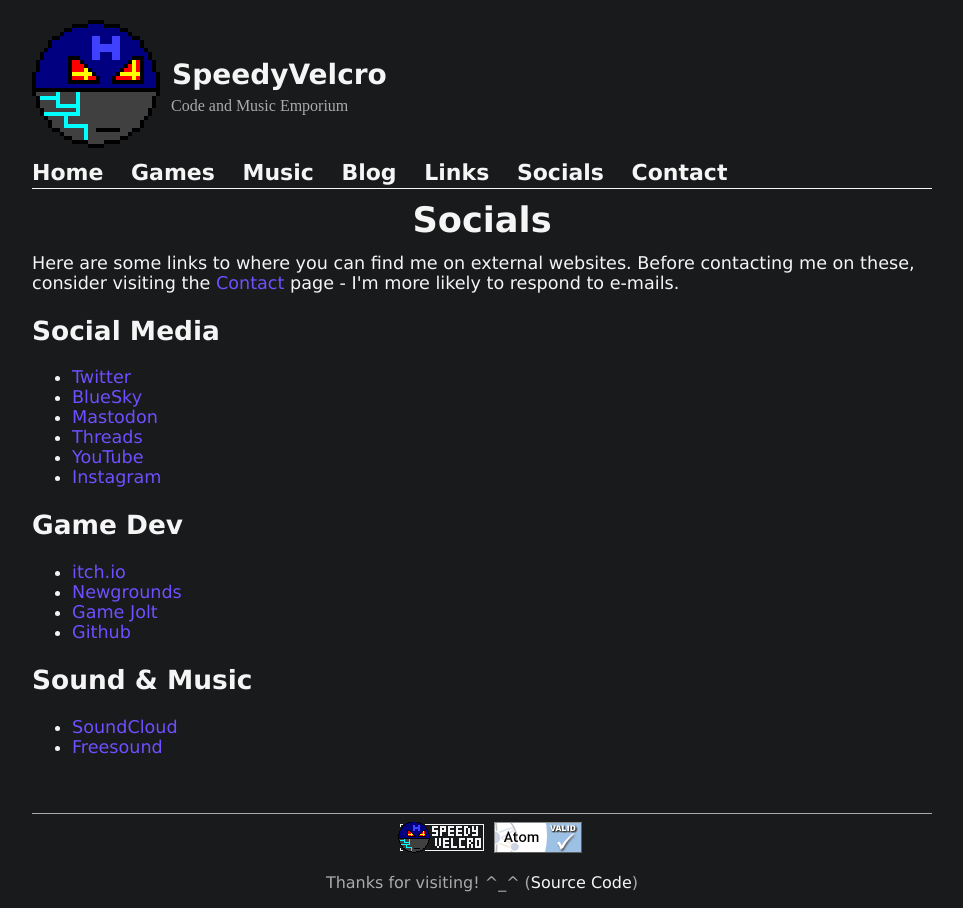
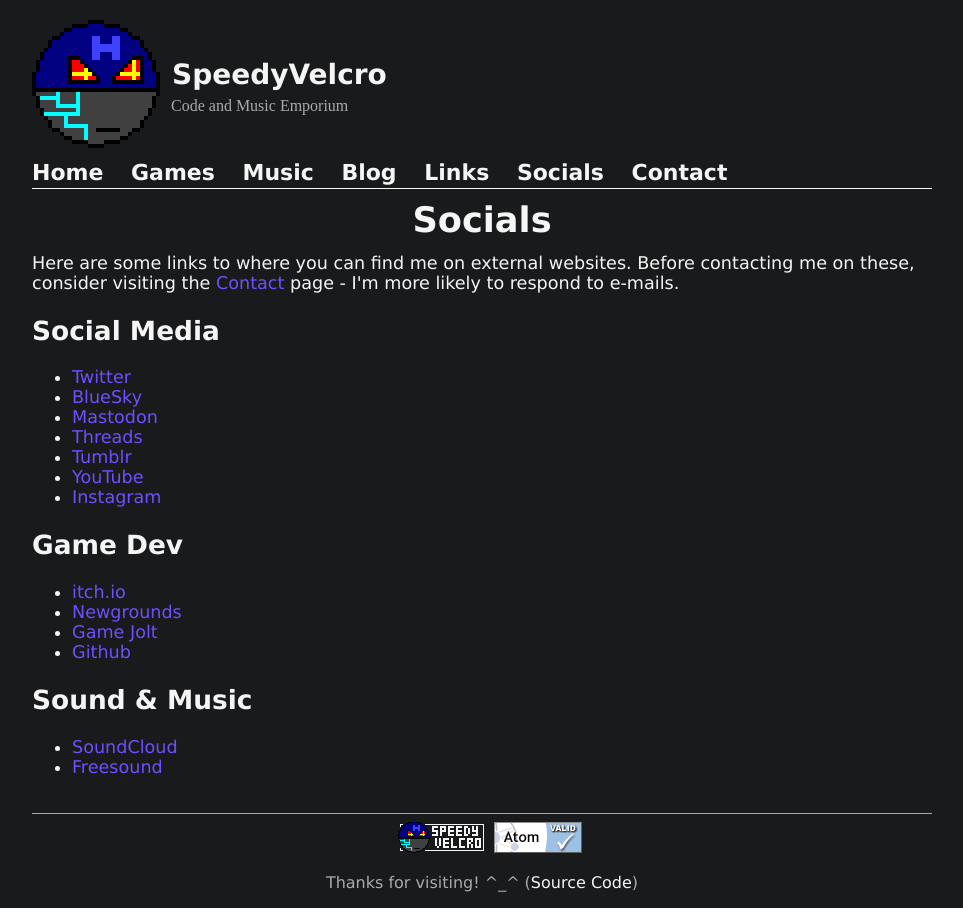
Before and after one commit to SpeedyVelcro/SpeedyVelcro.github.io, a Jekyll site: the page built from social/index.html, in a window 1280 px wide. Shown: the whole page, without its empty margins (158-1121 px from the left). Built offline with Jekyll 4.4.1, drawn with Linux system fonts in a browser that asks for light colours.

Commit message:
Add tumblr link to socials

```diff
--- a/social/index.html
+++ b/social/index.html
@@ -10,6 +10,7 @@
 	<li><a href="https://bsky.app/profile/speedyvelcro.bsky.social" target="_blank" rel="noopener noreferrer">BlueSky</a></li>
 	<li><a href="https://mastodon.social/@SpeedyVelcro" target="_blank" rel="noopener noreferrer">Mastodon</a></li>
 	<li><a href="https://www.threads.com/@speedyvelcro" target="_blank" rel="noopener noreferrer">Threads</a></li>
+	<li><a href="https://www.tumblr.com/blog/speedyvelcro" target="_blank" rel="noopener noreferrer">Tumblr</a></li>
 	<li><a href="https://www.youtube.com/channel/UCYLhMt9H_Y7x1b0BGkkXJiA" target="_blank" rel="noopener noreferrer">YouTube</a></li>
 	<li><a href="https://www.instagram.com/speedyvelcro/" target="_blank" rel="noopener noreferrer">Instagram</a></li>
 </ul>
```
